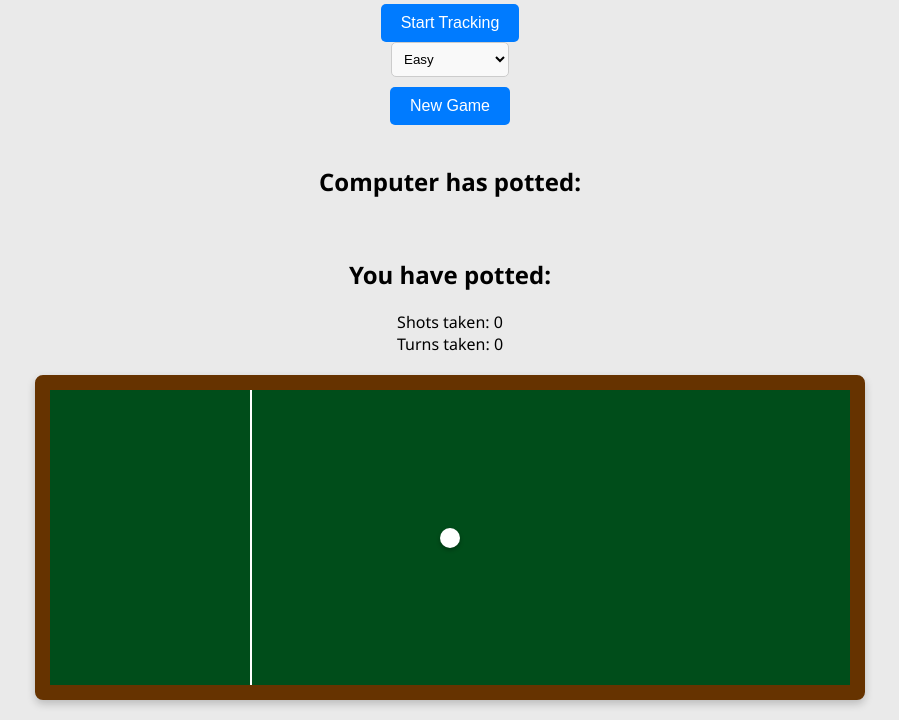
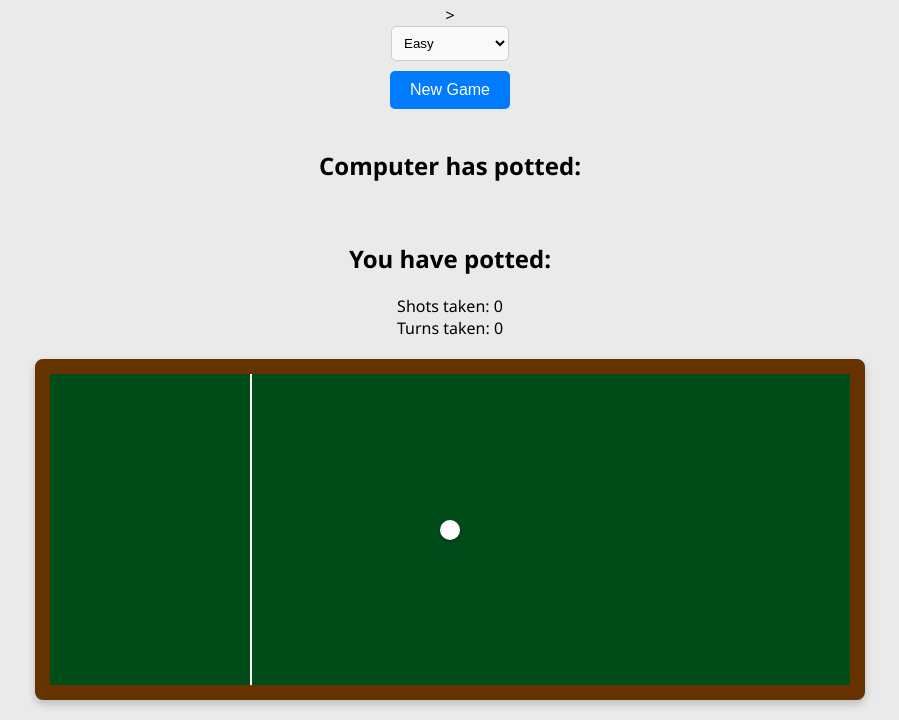
Before and after one commit to leeboy256/SingleinthePool, a plain HTML site: page index.html in a window 1280 px wide. Shown: the part 80-800 px from the top of the page, without its empty margins (190-1089 px from the left). Drawn offline with Linux system fonts and the light colour scheme.

```diff
--- a/index.html
+++ b/index.html
@@ -9,8 +9,9 @@
 </head>
 <body>
     <h1>Single Player Pool Game</h1>
-    <button id="startTrackingBtn">Start Tracking</button> <!-- Button to start tracking -->
-
+    <!--<button id="startTrackingBtn">Start Tracking</button> -- Button to start tracking -->
+    <!--<video id="cameraFeed" autoplay hidden></video-->>
+    <!--<canvas id="overlay"></canvas>-->
     <select id="difficulty">
         <option value="easy">Easy</option>
         <option value="medium">Medium</option>
```
